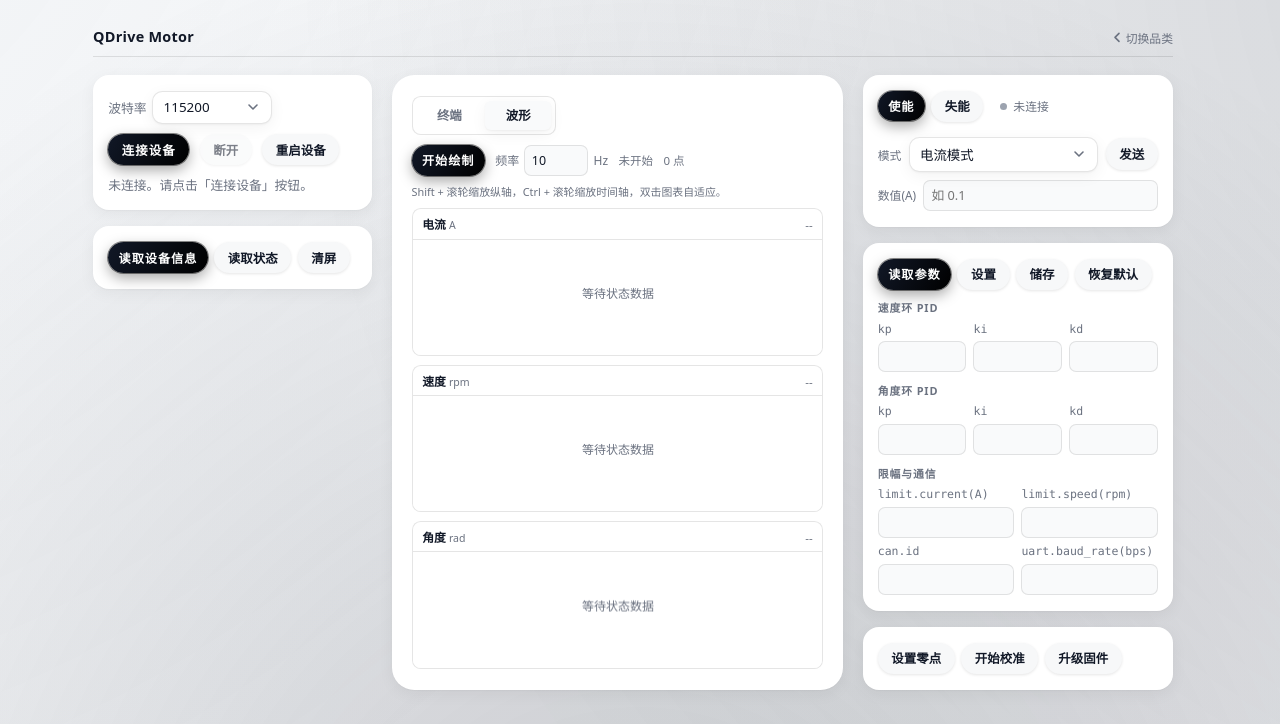
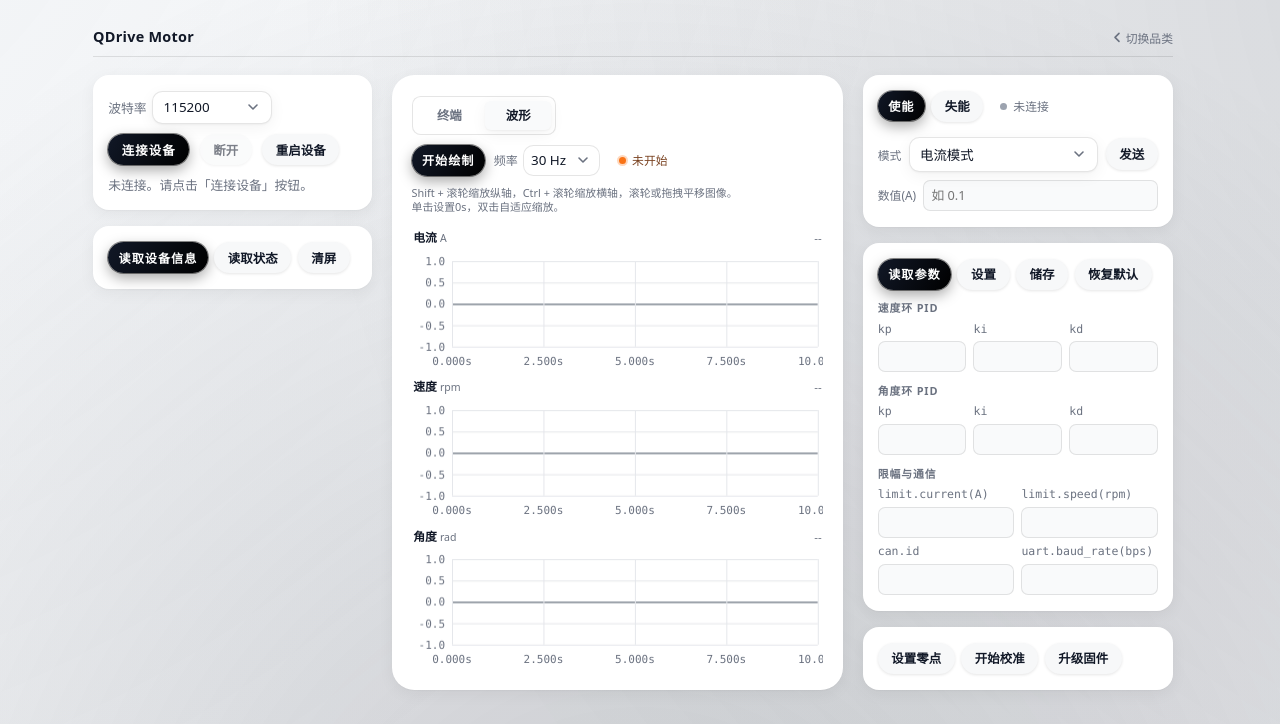
Before and after one commit to Liu-Curiousity/QDriveWebsite, an Astro site: page /tools/web-host/motor in a window 1280 px wide. Both pictures are taken after a click on the tab "波形". Shown: the part 76-800 px from the top of the page. Built offline with nearby package versions, Linux system fonts and the light colour scheme; Astro itself is replaced by a stand-in of ours.

Commit message:
进一步完善示波器

```diff
--- a/src/pages/tools/web-host/motor.astro
+++ b/src/pages/tools/web-host/motor.astro
@@ -177,13 +177,29 @@ const title = 'QDrive Motor';
                 <button class="serial-btn serial-btn--primary" type="button" id="motor-waveform-toggle" aria-pressed="false">开始绘制</button>
                 <label class="motor-waveform-frequency" for="motor-waveform-frequency">
                   频率
-                  <input id="motor-waveform-frequency" type="number" min="1" max="200" step="1" value="10" inputmode="numeric" />
-                  <span>Hz</span>
+                  <div class="serial-dd serial-dd--inline" id="motor-waveform-frequency-dd">
+                    <input id="motor-waveform-frequency" type="hidden" value="30" />
+                    <button type="button" class="serial-dd-trigger" aria-haspopup="listbox" aria-expanded="false" aria-label="选择采样频率">
+                      <span class="serial-dd-trigger-label">30 Hz</span>
+                      <svg class="serial-dd-chevron" viewBox="0 0 20 20" fill="none" aria-hidden="true">
+                        <path d="M5 7.5L10 12.5L15 7.5" stroke="currentColor" stroke-width="2" stroke-linecap="round" stroke-linejoin="round" />
+                      </svg>
+                    </button>
+                    <ul class="serial-dd-menu" role="listbox" hidden>
+                      <li><button type="button" class="serial-dd-item" role="option" data-value="30">30 Hz</button></li>
+                      <li><button type="button" class="serial-dd-item" role="option" data-value="60">60 Hz</button></li>
+                      <li><button type="button" class="serial-dd-item" role="option" data-value="90">90 Hz</button></li>
+                      <li><button type="button" class="serial-dd-item" role="option" data-value="120">120 Hz</button></li>
+                    </ul>
+                  </div>
                 </label>
-                <span class="motor-waveform-info" id="motor-waveform-state" role="status">未开始</span>
-                <span class="motor-waveform-info" id="motor-waveform-count">0 点</span>
+                <span class="serial-drive-state motor-waveform-state" id="motor-waveform-state" role="status" data-state="off">
+                  <span class="serial-drive-state-dot" aria-hidden="true"></span>
+                  <span class="serial-drive-state-text">未开始</span>
+                </span>
               </div>
-              <p class="motor-waveform-hint">Shift + 滚轮缩放纵轴，Ctrl + 滚轮缩放时间轴，双击图表自适应。</p>
+              <p class="motor-waveform-hint">Shift + 滚轮缩放纵轴，Ctrl + 滚轮缩放横轴，滚轮或拖拽平移图像。</p>
+              <p class="motor-waveform-hint">单击设置0s，双击自适应缩放。</p>
               <div class="motor-waveform-charts">
                 <section class="motor-waveform-chart" aria-label="电流波形">
                   <header class="motor-waveform-chart__header"><span>电流 <small>A</small></span><strong data-motor-value="current">--</strong></header>
--- a/src/scripts/motor-waveform.ts
+++ b/src/scripts/motor-waveform.ts
@@ -1,4 +1,5 @@
 import { stripAnsi } from './serial-transport.ts';
+import { wireSerialDropdown } from './serial-dropdown.ts';
 import type { WebHostSerialReadyContext } from './web-host-serial-shell.ts';
 
 type MotorSample = {
@@ -17,15 +18,17 @@ type Chart = {
   yZoom: number;
 };
 
-const SERIES: Record<SeriesKey, { label: string; unit: string; color: string }> = {
-  current: { label: '电流', unit: 'A', color: '#2563eb' },
-  speed: { label: '速度', unit: 'rpm', color: '#059669' },
-  angle: { label: '角度', unit: 'rad', color: '#d97706' },
+const SERIES: Record<SeriesKey, { label: string; unit: string; color: string; flatRange: number }> = {
+  current: { label: '电流', unit: 'A', color: '#2563eb', flatRange: 0.1 },
+  speed: { label: '速度', unit: 'rpm', color: '#059669', flatRange: 10 },
+  angle: { label: '角度', unit: 'rad', color: '#d97706', flatRange: 0.1 },
 };
 
 const STATUS_NUMBER = '[-+]?(?:\\d+(?:\\.\\d*)?|\\.\\d+)(?:e[-+]?\\d+)?';
 const MANUAL_COMMAND_PAUSE_CYCLES = 3;
 const MAX_VISIBLE_SECONDS = 10;
+const PLOT_LEFT = 40;
+const PLOT_RIGHT = 6;
 
 function hasCompleteStatus(raw: string): boolean {
   const plain = stripAnsi(raw).replace(/\\0/g, '');
@@ -67,12 +70,12 @@ function formatValue(value: number, unit: string): string {
   return `${value.toFixed(digits)} ${unit}`;
 }
 
-function niceRange(values: number[]): [number, number] {
+function niceRange(values: number[], flatRange: number): [number, number] {
   if (values.length === 0) return [-1, 1];
   let min = Math.min(...values);
   let max = Math.max(...values);
   if (min === max) {
-    const padding = Math.max(Math.abs(min) * 0.12, Math.pow(10, Math.floor(Math.log10(Math.max(Math.abs(min), 0.001)))));
+    const padding = Math.max(Math.abs(min) * 0.12, flatRange);
     return [min - padding, max + padding];
   }
   const paddedMin = min - (max - min) * 0.12;
@@ -152,8 +155,8 @@ function drawChart(
   ctx.setTransform(dpr, 0, 0, dpr, 0, 0);
   const w = rect.width;
   const h = rect.height;
-  const left = 56;
-  const right = 14;
+  const left = PLOT_LEFT;
+  const right = PLOT_RIGHT;
   const top = 12;
   const bottom = 25;
   const plotW = Math.max(1, w - left - right);
@@ -165,18 +168,12 @@ function drawChart(
   ctx.fillStyle = plot;
   ctx.fillRect(0, 0, w, h);
 
-  if (samples.length === 0) {
-    ctx.fillStyle = text;
-    ctx.font = '12px ui-monospace, SFMono-Regular, Menlo, Consolas, monospace';
-    ctx.textAlign = 'center';
-    ctx.fillText('等待状态数据', w / 2, h / 2);
-    return;
-  }
-
-  const visible = visibleSamples(samples, xVisibleSeconds, xEndOffsetSeconds);
-  const xStart = visible[0].time;
-  const xEnd = visible[visible.length - 1].time;
-  const [autoMin, autoMax] = niceRange(visible.map((sample) => sample[chart.key]));
+  const visible = samples.length > 0 ? visibleSamples(samples, xVisibleSeconds, xEndOffsetSeconds) : [];
+  const xStart = visible[0]?.time ?? timeOrigin;
+  const xEnd = visible[visible.length - 1]?.time ?? timeOrigin + MAX_VISIBLE_SECONDS;
+  const [autoMin, autoMax] = visible.length > 0
+    ? niceRange(visible.map((sample) => sample[chart.key]), SERIES[chart.key].flatRange)
+    : [-1, 1];
   const center = (autoMin + autoMax) / 2;
   const half = ((autoMax - autoMin) / 2) * chart.yZoom;
   const yMin = center - half;
@@ -226,7 +223,7 @@ function drawChart(
   ctx.beginPath();
   ctx.rect(left, top, plotW, plotH);
   ctx.clip();
-  if (timeOrigin >= xStart && timeOrigin <= xEnd) {
+  if (samples.length > 0 && timeOrigin >= xStart && timeOrigin <= xEnd) {
     const zeroX = x(timeOrigin);
     ctx.setLineDash([3, 3]);
     ctx.strokeStyle = dark ? '#fbbf24' : '#b45309';
@@ -241,6 +238,7 @@ function drawChart(
   ctx.lineWidth = 1.7;
   ctx.lineJoin = 'round';
   ctx.lineCap = 'round';
+  if (visible.length > 0) {
     const pointStep = Math.max(1, Math.ceil(visible.length / Math.max(1, Math.floor(plotW * 4))));
     ctx.beginPath();
     for (let index = 0; index < visible.length; index += pointStep) {
@@ -253,6 +251,7 @@ function drawChart(
       ctx.lineTo(x(lastSample.time), y(lastSample[chart.key]));
     }
     ctx.stroke();
+  }
 
   const hoverSample = hoverTime !== null && hoverTime >= xStart && hoverTime <= xEnd
     ? closestSample(visible, hoverTime)
@@ -306,12 +305,17 @@ export function bootMotorWaveform(ctx: WebHostSerialReadyContext): void {
   const toggle = document.getElementById('motor-waveform-toggle') as HTMLButtonElement | null;
   const frequencyInput = document.getElementById('motor-waveform-frequency') as HTMLInputElement | null;
   const stateEl = document.getElementById('motor-waveform-state');
-  const countEl = document.getElementById('motor-waveform-count');
-  if (!panel || !toggle || !frequencyInput || !stateEl || !countEl) return;
+  if (!panel || !toggle || !frequencyInput || !stateEl) return;
   const waveformToggle = toggle;
   const waveformFrequencyInput = frequencyInput;
   const waveformStateEl = stateEl;
-  const waveformCountEl = countEl;
+  const waveformStateTextEl = stateEl.querySelector<HTMLElement>('.serial-drive-state-text');
+  const frequencyDropdown = document.getElementById('motor-waveform-frequency-dd');
+  if (frequencyDropdown) {
+    wireSerialDropdown(frequencyDropdown, (value) => {
+      waveformFrequencyInput.value = value || '30';
+    });
+  }
 
   const charts = (Object.keys(SERIES) as SeriesKey[]).map((key) => ({
     key,
@@ -356,8 +360,8 @@ export function bootMotorWaveform(ctx: WebHostSerialReadyContext): void {
   function updateHoverTime(canvas: HTMLCanvasElement, clientX: number): void {
     if (samples.length === 0) return;
     const rect = canvas.getBoundingClientRect();
-    const left = 56;
-    const right = 14;
+    const left = PLOT_LEFT;
+    const right = PLOT_RIGHT;
     const plotW = Math.max(1, rect.width - left - right);
     const visible = visibleSamples(samples, xVisibleSeconds, xEndOffsetSeconds);
     const ratio = Math.min(1, Math.max(0, (clientX - rect.left - left) / plotW));
@@ -373,6 +377,12 @@ export function bootMotorWaveform(ctx: WebHostSerialReadyContext): void {
     });
   }
 
+  function setWaveformState(text: string, state: 'on' | 'off' | 'unknown' = 'off'): void {
+    waveformStateEl.dataset.state = state;
+    waveformStateEl.title = '';
+    if (waveformStateTextEl) waveformStateTextEl.textContent = text;
+  }
+
   function stop(message = '已停止'): void {
     sessionId += 1;
     running = false;
@@ -381,12 +391,12 @@ export function bootMotorWaveform(ctx: WebHostSerialReadyContext): void {
     ctx.setTerminalInputEnabled(true);
     waveformToggle.textContent = '开始绘制';
     waveformToggle.setAttribute('aria-pressed', 'false');
-    waveformStateEl.textContent = message;
+    setWaveformState(message, 'off');
   }
 
   function getFrequency(): number {
     const parsed = Number(waveformFrequencyInput.value);
-    const frequency = Number.isFinite(parsed) ? Math.min(200, Math.max(1, parsed)) : 10;
+    const frequency = Number.isFinite(parsed) ? Math.min(120, Math.max(30, parsed)) : 30;
     waveformFrequencyInput.value = String(frequency);
     return frequency;
   }
@@ -421,8 +431,7 @@ export function bootMotorWaveform(ctx: WebHostSerialReadyContext): void {
         charts.forEach((chart) => {
           chart.valueEl && (chart.valueEl.textContent = formatValue(parsed[chart.key], SERIES[chart.key].unit));
         });
-        waveformCountEl.textContent = `${samples.length} 点`;
-        waveformStateEl.textContent = `采集中 ${frequency} Hz`;
+        setWaveformState('采集中', 'on');
         requestDraw();
       } else {
         const preview = stripAnsi(raw)
@@ -430,13 +439,11 @@ export function bootMotorWaveform(ctx: WebHostSerialReadyContext): void {
           .replace(/\\s+/g, ' ')
           .trim()
           .slice(0, 110);
-        waveformStateEl.textContent = raw
-          ? `解析失败：${preview}`
-          : '未收到状态回包';
+        setWaveformState(raw ? `解析失败：${preview}` : '未收到状态回包', 'unknown');
         waveformStateEl.title = raw ? stripAnsi(raw).trim() : '';
       }
     } catch {
-      waveformStateEl.textContent = '采样通信失败';
+      setWaveformState('采样通信失败', 'unknown');
     }
     if (running && activeSessionId === sessionId) {
       const intervalDelay = Math.max(0, 1000 / frequency - (performance.now() - started));
@@ -463,7 +470,7 @@ export function bootMotorWaveform(ctx: WebHostSerialReadyContext): void {
     ctx.setTerminalInputEnabled(false);
     waveformToggle.textContent = '停止绘制';
     waveformToggle.setAttribute('aria-pressed', 'true');
-    waveformStateEl.textContent = `采集中 ${getFrequency()} Hz`;
+    setWaveformState('采集中', 'on');
     void poll(activeSessionId);
   });
 
@@ -495,7 +502,7 @@ export function bootMotorWaveform(ctx: WebHostSerialReadyContext): void {
     chart.canvas.addEventListener('pointermove', (event) => {
       updateHoverTime(chart.canvas, event.clientX);
       if (drag?.pointerId === event.pointerId) {
-        const plotW = Math.max(1, chart.canvas.getBoundingClientRect().width - 70);
+        const plotW = Math.max(1, chart.canvas.getBoundingClientRect().width - PLOT_LEFT - PLOT_RIGHT);
         const offsetDelta = ((event.clientX - drag.startX) / plotW) * xVisibleSeconds;
         drag.moved ||= Math.abs(event.clientX - drag.startX) > 3;
         xEndOffsetSeconds = Math.max(0, drag.startOffset + offsetDelta);
--- a/src/styles/serial-tool.css
+++ b/src/styles/serial-tool.css
@@ -280,6 +280,7 @@
   display: inline-flex;
   align-items: center;
   align-self: flex-start;
+  width: auto;
   gap: 0.2rem;
   padding: 0.25rem;
   margin: 0 0 0.65rem;
@@ -290,6 +291,7 @@
 
 .serial-workspace-tab {
   min-width: 4.1rem;
+  margin: 0;
   padding: 0.35rem 0.55rem;
   border: 0;
   border-radius: 0.36rem;
@@ -298,7 +300,9 @@
   font: inherit;
   font-size: 0.78rem;
   font-weight: 600;
+  letter-spacing: 0;
   cursor: pointer;
+  transition: color 160ms ease-out, background 160ms ease-out;
 }
 
 .serial-workspace-tab:hover,
@@ -312,6 +316,10 @@
   color: var(--text-main);
   background: var(--bg-main);
   box-shadow: var(--shadow-card);
+}
+
+.serial-workspace-tab.is-active:hover {
+  background: var(--bg-main);
 }
 
 .serial-terminal-wrap {
@@ -347,14 +355,14 @@
   flex: 1 1 auto;
   min-height: 0;
   flex-direction: column;
-  gap: 0.55rem;
+  gap: 0.3rem;
 }
 
 .motor-waveform-toolbar {
   display: flex;
   flex-wrap: wrap;
   align-items: center;
-  gap: 0.45rem 0.65rem;
+  gap: 0.3rem 0.55rem;
 }
 
 .motor-waveform-frequency {
@@ -366,16 +374,10 @@
   font-weight: 500;
 }
 
-.motor-waveform-frequency input {
-  width: 4rem;
-  padding: 0.35rem 0.4rem;
-  border: 1px solid var(--border-subtle);
-  border-radius: 0.45rem;
-  background: var(--bg-main);
-  color: var(--text-main);
-  font: inherit;
-  font-size: 0.78rem;
-  font-variant-numeric: tabular-nums;
+.motor-waveform-frequency .serial-dd-trigger {
+  min-width: 4.8rem;
+  padding: 0.32rem 0.45rem;
+  box-shadow: none;
 }
 
 .motor-waveform-info {
@@ -386,21 +388,34 @@
   overflow-wrap: anywhere;
 }
 
+.motor-waveform-charts {
+  display: grid;
+  grid-template-rows: repeat(3, minmax(5.2rem, 1fr));
+  gap: 0.25rem;
+  flex: 1 1 0;
+  height: 0;
+  min-height: 0;
+  overflow: hidden;
+  margin-top: 0.45rem;
+}
+
 .motor-waveform-hint {
   margin: 0;
   color: var(--text-muted);
   font-size: 0.68rem;
-  line-height: 1.4;
+  line-height: 1.2;
 }
 
-.motor-waveform-charts {
-  display: grid;
-  grid-template-rows: repeat(3, minmax(5.2rem, 1fr));
-  gap: 0.55rem;
-  flex: 1 1 0;
-  height: 0;
-  min-height: 0;
-  overflow: hidden;
+.motor-waveform-toolbar + .motor-waveform-hint {
+  margin-top: 0.35rem;
+}
+
+.motor-waveform-hint + .motor-waveform-hint {
+  margin-top: -0.22rem;
+}
+
+.motor-waveform-state {
+  margin-left: 0;
 }
 
 .motor-waveform-chart {
@@ -408,9 +423,7 @@
   min-height: 0;
   flex-direction: column;
   overflow: hidden;
-  border: 1px solid var(--border-subtle);
-  border-radius: 0.55rem;
-  background: var(--bg-elevated);
+  background: transparent;
 }
 
 .motor-waveform-chart__header {
@@ -418,8 +431,7 @@
   align-items: baseline;
   justify-content: space-between;
   gap: 0.5rem;
-  padding: 0.38rem 0.6rem;
-  border-bottom: 1px solid var(--border-subtle);
+  padding: 0.18rem 0.1rem 0.22rem;
   color: var(--text-main);
   font-size: 0.74rem;
   font-weight: 600;
```
Also changed, not shown: REQUIREMENTS.md (+1 -1 lines). Lines whose indentation alone changed are shown as unchanged.
